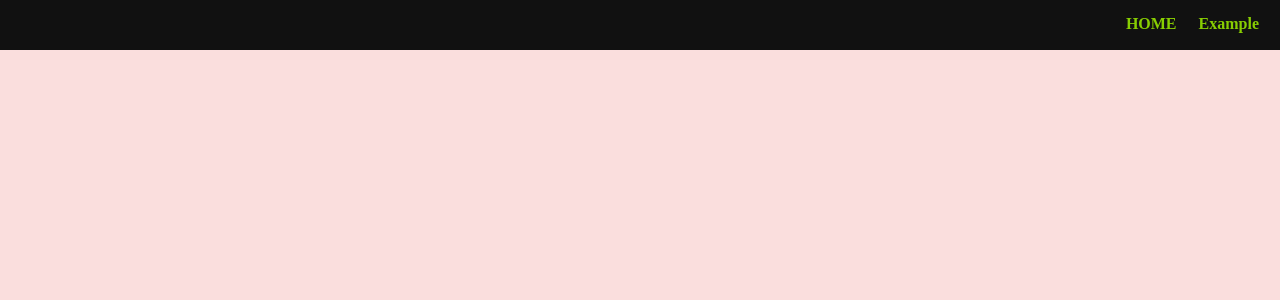
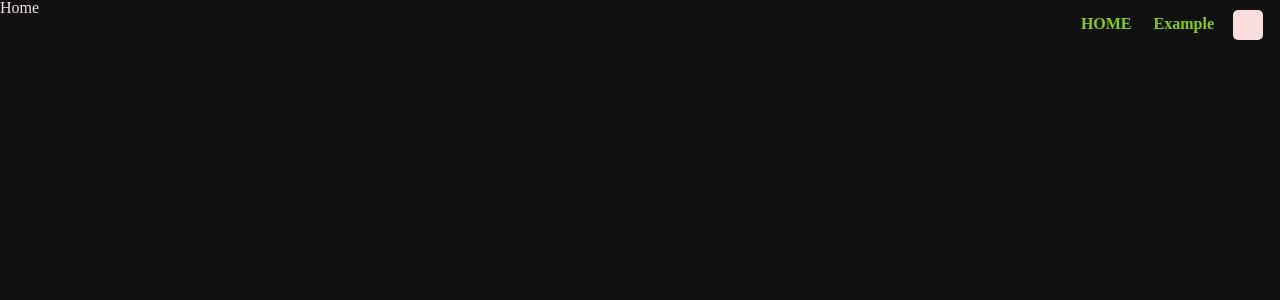
Before and after one commit to pengooseDev/goose_player_2, a Next.js app: page / in a window 1280 px wide. Shown: the top 300 px of the page. Built offline with nearby package versions, Linux system fonts and the light colour scheme.

Commit message:
feat: Theme toggle 추가

```diff
--- a/pages/_app.tsx
+++ b/pages/_app.tsx
@@ -6,15 +6,33 @@ import Nav from '@/partials/Nav/Nav';
 import GlobalStyle from '@/utils/styles/GlobalStyle';
 import { ThemeProvider } from 'styled-components';
 import { darkTheme, lightTheme } from '@/theme';
+import { useSelector } from 'react-redux';
+import { isReturnStatement } from 'typescript';
+import { ReactNode } from 'react';
+import { RootState } from '@redux/store';
+
+interface ProvidersProps {
+  children: ReactNode;
+}
+
+const Providers = ({ children }: ProvidersProps) => {
+  const isDark = useSelector<RootState>((state) => state.toggle);
+
+  return (
+    <ThemeProvider theme={isDark ? darkTheme : lightTheme}>
+      {children}
+    </ThemeProvider>
+  );
+};
 
 export default function App({ Component, pageProps }: AppProps) {
   return (
     <Provider store={store}>
-      <ThemeProvider theme={lightTheme}>
+      <Providers>
         <GlobalStyle />
         <Nav />
         <Component {...pageProps} />
-      </ThemeProvider>
+      </Providers>
     </Provider>
   );
 }
--- a/partials/Nav/Nav.tsx
+++ b/partials/Nav/Nav.tsx
@@ -1,5 +1,6 @@
 import styled from 'styled-components';
 import NavLink from './NavLink';
+import ToggleBtn from './ThemeToggle';
 
 const Nav = () => {
   return (
@@ -8,26 +9,26 @@ const Nav = () => {
       <RightComponents>
         <NavLink value={'HOME'} href={'/'} />
         <NavLink value={'Example'} href={'#'} />
+        <ToggleBtn />
       </RightComponents>
     </Container>
   );
 };
 
 const Container = styled.div`
-  background: #111;
   position: fixed;
   padding: 10px;
   top: 0px;
-  right: 0px;
+  right: 0;
   display: flex;
   justify-content: space-between;
   align-items: center;
-  width: 100vw;
   height: 30px;
 `;
 
 const RightComponents = styled.div`
   display: flex;
+  align-items: center;
 `;
 
 const LeftComponents = styled.div`
--- /dev/null
+++ b/partials/Nav/ThemeToggle.tsx
@@ -0,0 +1,31 @@
+import styled from 'styled-components';
+import { useDispatch } from 'react-redux';
+import { toggle } from '@redux/modules/themeReducer';
+
+const ToggleBtn = () => {
+  const dispatch = useDispatch();
+  const toggleHandler = () => {
+    dispatch(toggle());
+  };
+
+  return (
+    <Wrapper>
+      <Color onClick={toggleHandler} />
+    </Wrapper>
+  );
+};
+
+const Wrapper = styled.div`
+  width: 30px;
+  height: 30px;
+  padding: 7.5px;
+  border-radius: 3px;
+`;
+
+const Color = styled.div`
+  height: 100%;
+  width: 100%;
+  border-radius: 5px;
+  background: ${({ theme }) => theme.color};
+`;
+export default ToggleBtn;
--- a/redux/modules/themeReducer.tsx
+++ b/redux/modules/themeReducer.tsx
@@ -1,13 +1,10 @@
 import { createSlice } from '@reduxjs/toolkit';
-import type { PayloadAction } from '@reduxjs/toolkit';
 
 const themeSlice = createSlice({
   name: 'themeSlice',
   initialState: true,
   reducers: {
-    toggle: (state: boolean, action: PayloadAction) => {
-      state = !state;
-    },
+    toggle: (state: boolean) => !state,
   },
 });
 
--- a/redux/store.ts
+++ b/redux/store.ts
@@ -1,7 +1,10 @@
 import { configureStore } from '@reduxjs/toolkit';
+import toggle from './modules/themeReducer';
 
 const store = configureStore({
-  reducer: {},
+  reducer: { toggle },
 });
 
 export default store;
+
+export type RootState = ReturnType<typeof store.getState>;
```
